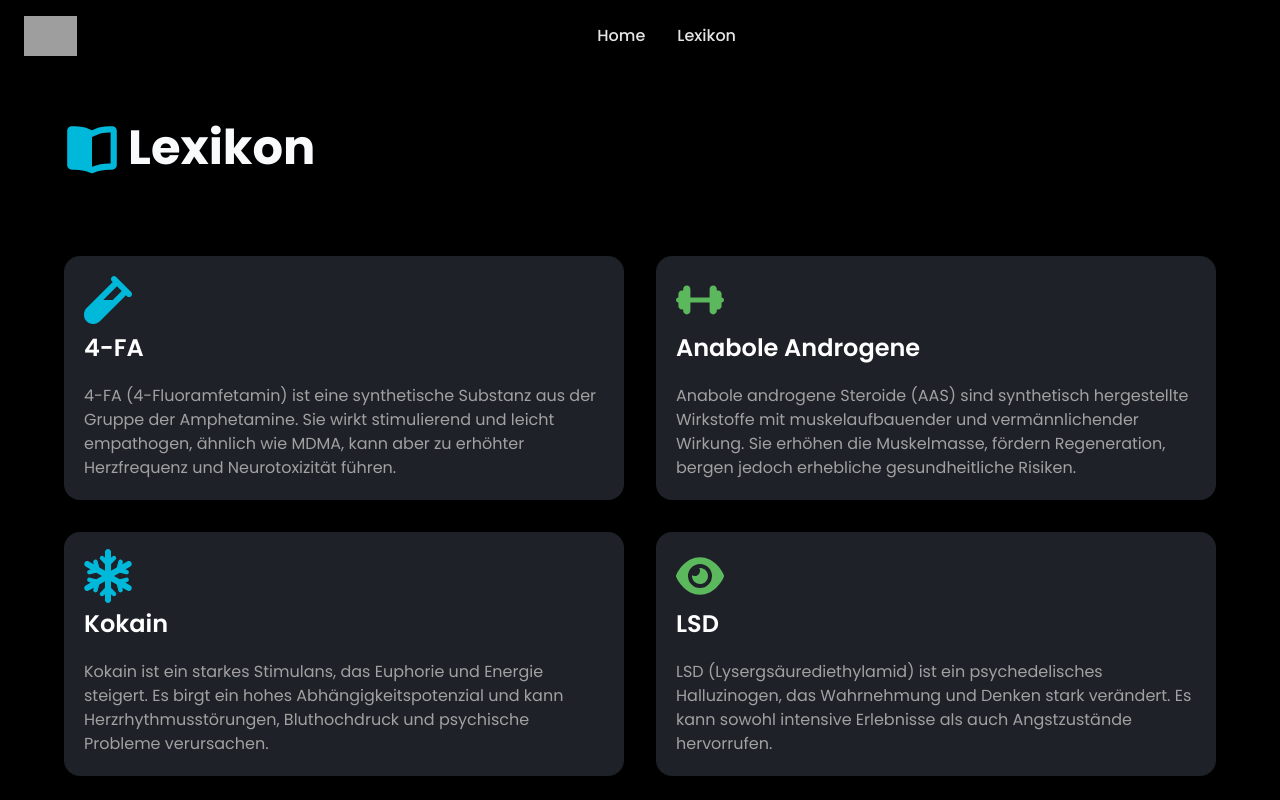
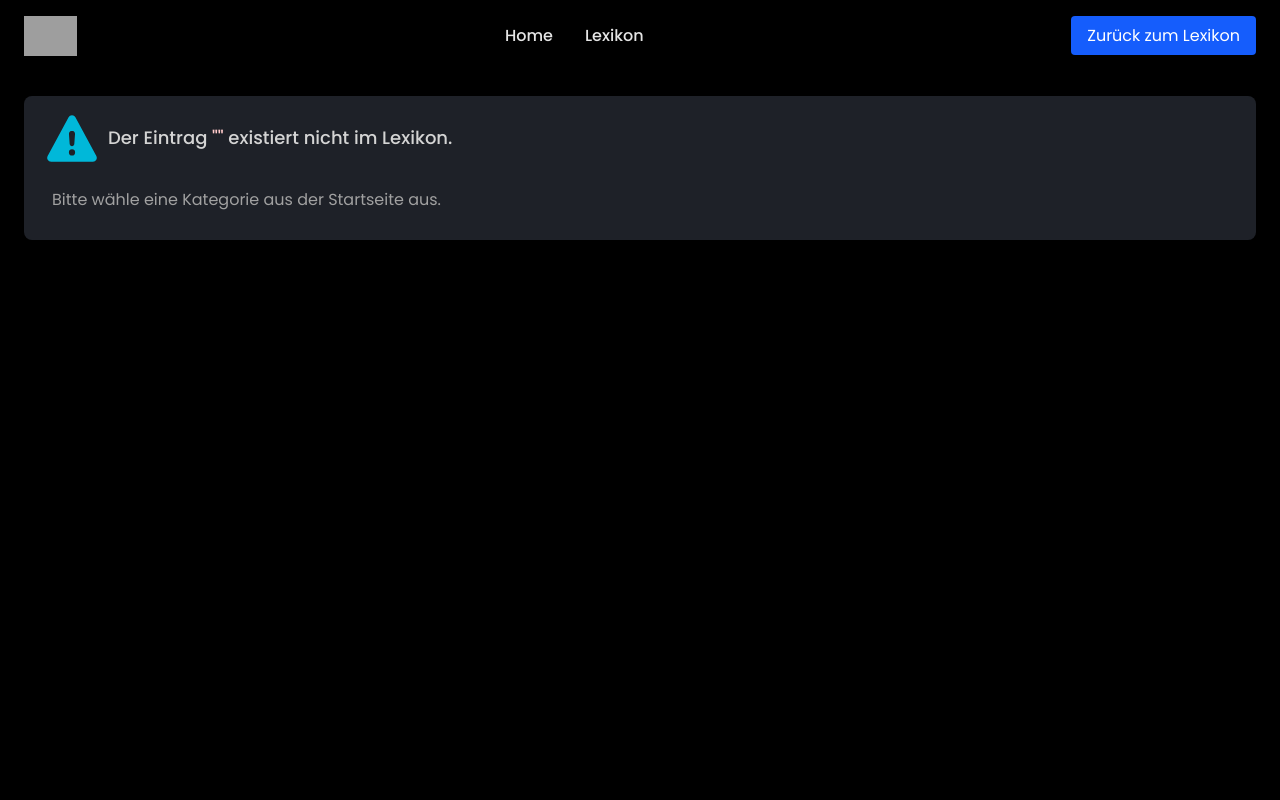
Before and after one commit to Olechurie/Suchtpr-vention-GIbb, a React (Vite) app: page /page in a window 1280 px wide. Shown: the top 800 px of the page. Built offline with nearby package versions, Linux system fonts and the light colour scheme; grey boxes are pictures that could not be loaded.

Commit message:
feat(dynamic site): second site added

```diff
--- a/package.json
+++ b/package.json
@@ -17,6 +17,7 @@
     "@tailwindcss/vite": "^4.1.14",
     "react": "^19.1.1",
     "react-dom": "^19.1.1",
+    "react-router-dom": "^7.9.4",
     "tailwindcss": "^4.1.14"
   },
   "devDependencies": {
@@ -28,6 +29,6 @@
     "eslint-plugin-react-hooks": "^5.2.0",
     "eslint-plugin-react-refresh": "^0.4.20",
     "globals": "^16.3.0",
-    "vite": "^7.1.2"
+    "vite": "^7.1.9"
   }
 }
--- a/src/components/Cards.jsx
+++ b/src/components/Cards.jsx
@@ -3,8 +3,14 @@ import "../styles/Cards.css";
 import contentArray from "./config/CardsContentArray";
 import { FontAwesomeIcon } from "@fortawesome/react-fontawesome";
 import iconMap from "./iconMap";
+import { useNavigate } from "react-router-dom";
 
 function Cards() {
+  const navigate = useNavigate();
+  function handleCardClick(title) {
+    navigate("/page?tab=" + title);
+  }
+
   return (
     <div className="grid grid-cols-2 sm:grid-cols-3 lg:grid-cols-4 gap-4">
       {contentArray.map((data, index) => {
@@ -13,7 +19,11 @@ function Cards() {
         const icon = iconMap[iconKey];
 
         return (
-          <div key={index} className="card">
+          <div
+            key={index}
+            className="card"
+            onClick={() => handleCardClick(data.title)}
+          >
             <div className="card-head">
               {icon && (
                 <FontAwesomeIcon
--- /dev/null
+++ b/src/components/ContentPage.jsx
@@ -0,0 +1,65 @@
+import { useSearchParams } from "react-router-dom";
+import { useEffect, useMemo } from "react";
+import { lexikonPages } from "./lexikonPages";
+import NavBar from "./Navbar";
+import { FontAwesomeIcon } from "@fortawesome/react-fontawesome";
+import { byPrefixAndName } from "../iconLoader";
+
+function ContentPage() {
+  const [searchParams] = useSearchParams();
+  const tab = searchParams.get("tab");
+
+  useEffect(() => {
+    console.log("Aktuelle Seite:", tab);
+  }, [tab]);
+
+  const pageMap = useMemo(() => {
+    const map = new Map();
+    for (const p of lexikonPages) map.set(p.title, p);
+    return map;
+  }, [lexikonPages]);
+
+  const currentPage = pageMap.get(tab);
+
+  if (!currentPage) {
+    return (
+      <>
+        <NavBar button={true} />
+        <div className="bg-[#1e2128] p-7 m-6 rounded-lg shadow-lg h-full flex flex-col justify-center">
+          <div className="text-neutral-300 flex items-center gap-4 text-center">
+            <FontAwesomeIcon
+              icon={byPrefixAndName.fas["triangle-exclamation"]}
+              size="2x"
+              className="scale-155"
+              style={{ color: "#00b8d9ff" }}
+            />
+            <h3 class="text-lg font-medium mb-1">
+              {" "}
+              Der Eintrag{" "}
+              <span className="font-mono text-red-200">"{tab}"</span> existiert
+              nicht im Lexikon.
+            </h3>
+          </div>
+          <p className="text-neutral-400 mt-8">
+            Bitte wähle eine Kategorie aus der Startseite aus.
+          </p>
+        </div>
+      </>
+    );
+  }
+
+  return (
+    <div className="p-8 text-neutral-100">
+      <h1 className="text-3xl font-bold mb-6">{currentPage.h1}</h1>
+
+      {currentPage.sections.map((s, i) => (
+        <section key={i} className="mb-8">
+          <h2 className="text-cyan-400 text-xl font-bold mb-2">{s.h2}</h2>
+          <div className="text-neutral-300 leading-7">{s.content}</div>
+        </section>
+      ))}
+    </div>
+  );
+}
+
+export default ContentPage;
--- a/src/components/Navbar.jsx
+++ b/src/components/Navbar.jsx
@@ -1,4 +1,5 @@
 import React from "react";
+import { Link } from "react-router-dom";
 
 function NavBar({ button }) {
   return (
@@ -22,12 +23,12 @@ function NavBar({ button }) {
       </div>
       <div className="flex-shrink-0">
         {button ? (
-          <a
-            href="/lexikon"
+          <Link
+            to={"/"}
             className="bg-blue-600 text-white px-4 py-2 rounded hover:bg-blue-700 transition"
           >
             Zurück zum Lexikon
-          </a>
+          </Link>
         ) : null}
       </div>
     </nav>
--- /dev/null
+++ b/src/components/lexikonPages.jsx
@@ -0,0 +1,57 @@
+export const lexikonPages = [
+  {
+    title: "resilienz",
+    h1: "Resilienz",
+    sections: [
+      {
+        h2: "Was ist Resilienz?",
+        content: (
+          <>
+            <p>
+              Resilienz beschreibt die psychische Widerstandsfähigkeit eines
+              Menschen. Es ist die Fähigkeit, schwierige Lebenssituationen zu
+              bewältigen …
+            </p>
+          </>
+        ),
+      },
+      {
+        h2: "Warum ist Resilienz wichtig für die Suchtprävention?",
+        content: (
+          <>
+            <p>Ein hohes Maß an Resilienz schützt vor Suchtrisiken …</p>
+          </>
+        ),
+      },
+      {
+        h2: "Wie kann man Resilienz stärken?",
+        content: (
+          <>
+            <p>Es gibt verschiedene Säulen der Resilienz:</p>
+            <ul>
+              <li>
+                <b>Optimismus:</b> Die Dinge positiv sehen.
+              </li>
+              <li>
+                <b>Akzeptanz:</b> Realitäten annehmen.
+              </li>
+              <li>
+                <b>Zukunftsplanung:</b> Ziele setzen und aktiv daran arbeiten.
+              </li>
+            </ul>
+          </>
+        ),
+      },
+    ],
+  },
+  {
+    title: "alkohol",
+    h1: "Alkohol",
+    sections: [
+      {
+        h2: "Was ist Alkohol?",
+        content: <p>Informationen über Konsum, Risiken und Prävention …</p>,
+      },
+    ],
+  },
+];
--- a/src/main.jsx
+++ b/src/main.jsx
@@ -1,9 +1,17 @@
 import { StrictMode } from "react";
 import { createRoot } from "react-dom/client";
 import App from "./App.jsx";
+import ContentPage from "./components/ContentPage.jsx";
+import { createBrowserRouter, RouterProvider } from "react-router-dom";
+
+//For Routing like /scoreboard
+const router = createBrowserRouter([
+  { path: "/", element: <App /> },
+  { path: "/page", element: <ContentPage /> },
+]);
 
 createRoot(document.getElementById("root")).render(
   <StrictMode>
-    <App />
+    <RouterProvider router={router} />
   </StrictMode>
 );
```
Also changed, not shown: 1 other file (tests, documents, lock files or other folders).
